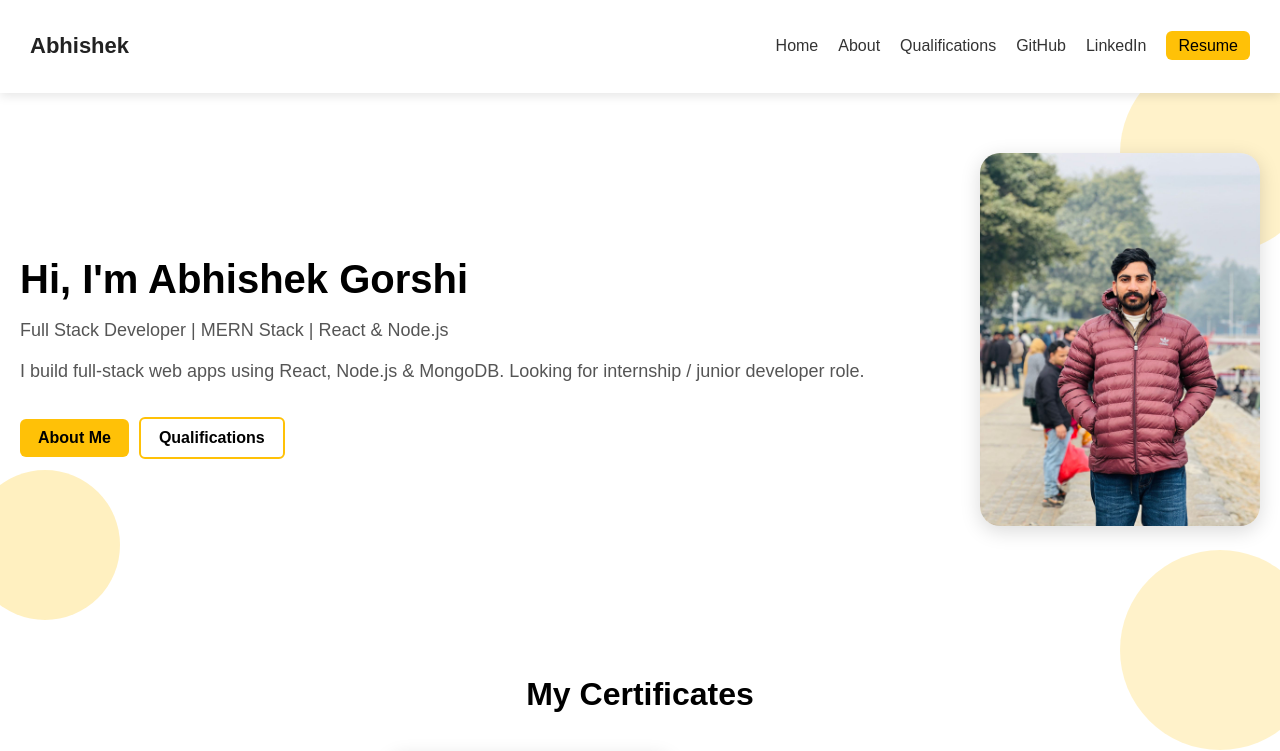
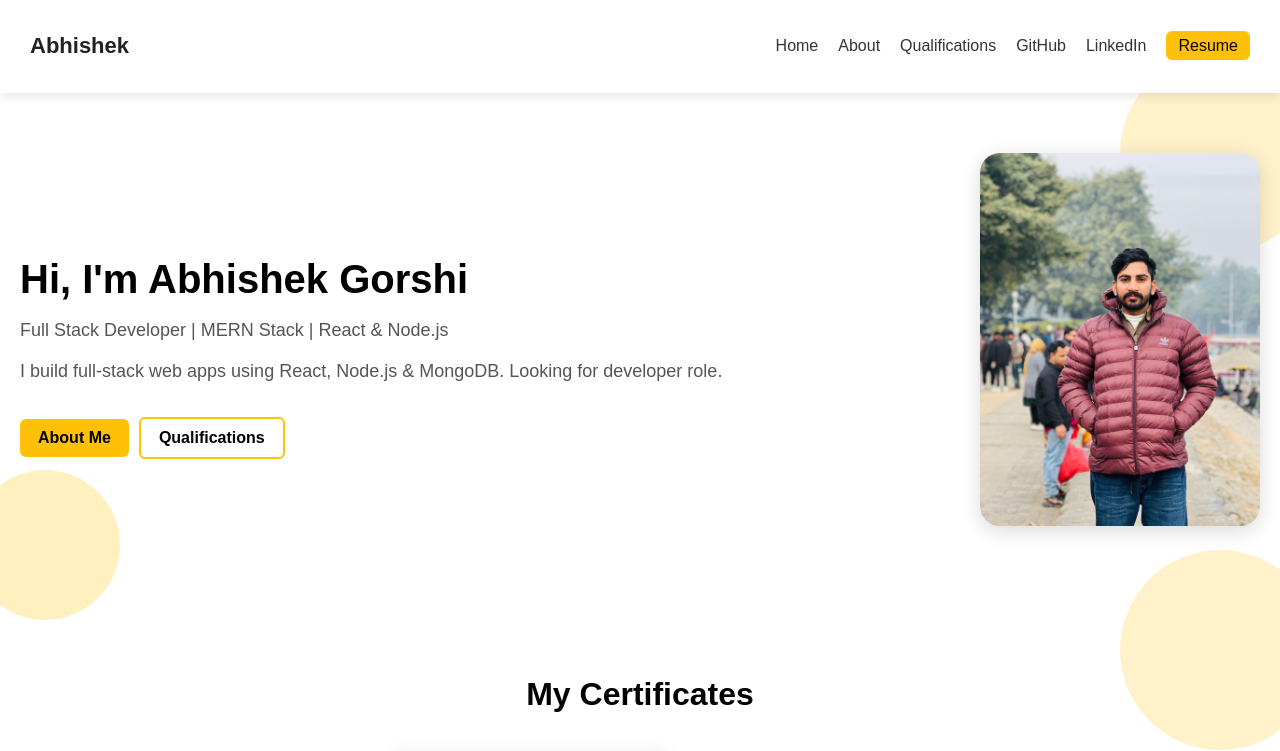
Before and after one commit to Abhishekgorshi/portfolio, a React (Create React App) app in the folder my-portfolio/: page / in a window 1280 px wide. Shown: the top 751 px of the page. Built offline with nearby package versions, Linux system fonts and the light colour scheme.

Commit message:
Update hero.jsx
up

```diff
--- a/my-portfolio/src/component/hero.jsx
+++ b/my-portfolio/src/component/hero.jsx
@@ -7,7 +7,7 @@ const Hero = () => {
         <h1>Hi, I'm Abhishek Gorshi</h1>
         <p>Full Stack Developer | MERN Stack | React & Node.js</p>
         <p>I build full-stack web apps using React, Node.js & MongoDB.
-Looking for internship / junior developer role.</p>
+Looking for developer role.</p>
 
         <div className="hero-buttons">
           <Link to="/aboutme" className="btn">About Me</Link>
```
